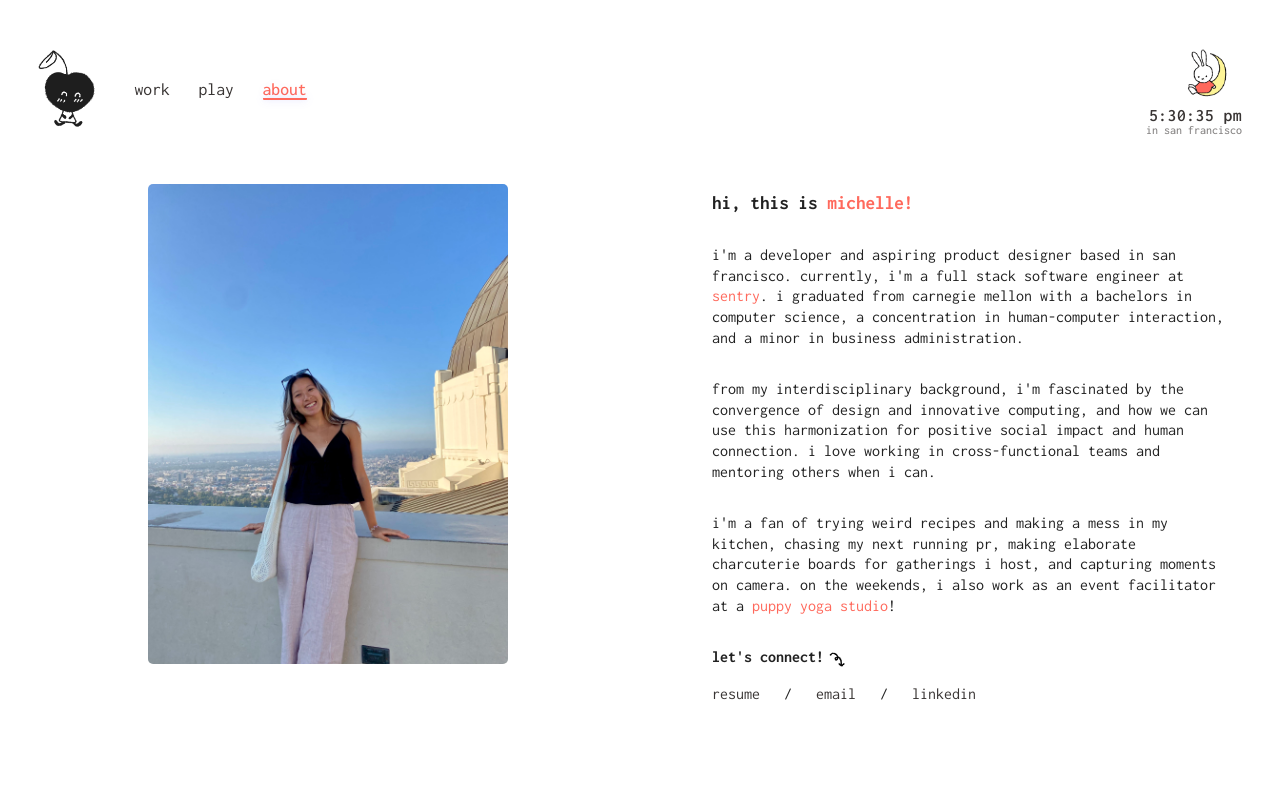
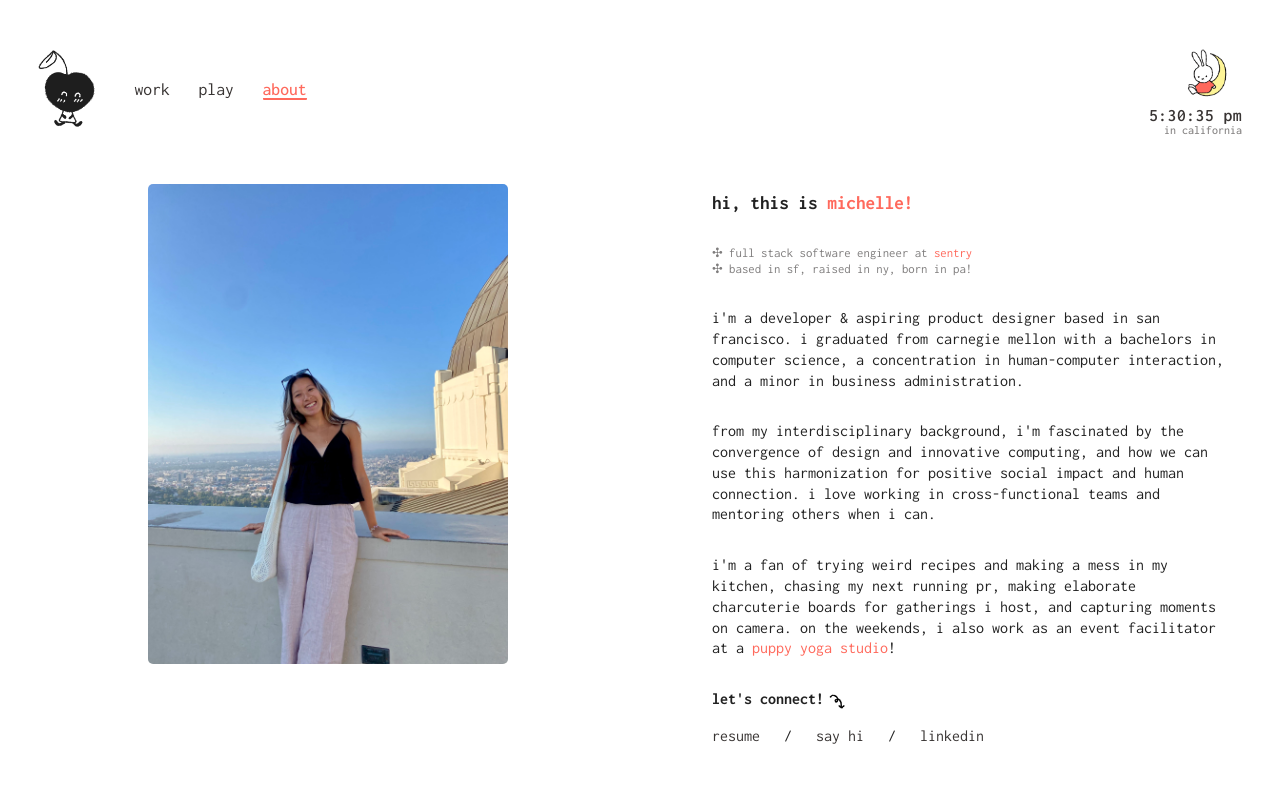
Before and after one commit to michellewzhang/portfolio, a React (Create React App) app: page /about in a window 1280 px wide. Shown: the top 800 px of the page. Built offline with nearby package versions, Linux system fonts and the light colour scheme.

Commit message:
make grey var

```diff
--- a/src/App/App.css
+++ b/src/App/App.css
@@ -74,7 +74,6 @@
 .navigation a.active {
   color: var(--highlight);
   font-weight: 500;
-  text-shadow: 0 0 20px rgba(135, 135, 250, 0.1);
 }
 
 .navigation .link-decoration {
@@ -84,13 +83,11 @@
 /* Active link underline effects */
 .navigation a.active .link-decoration::after {
   transform: scaleX(1);
-  box-shadow: 0 0 8px rgba(135, 135, 250, 0.3);
 }
 
 .navigation a.active .link-decoration::before {
   transform: scaleX(1);
   opacity: 1;
-  box-shadow: 0 0 4px rgba(135, 135, 250, 0.2);
 }
 
 /* Back to top button */
--- a/src/components/About/About.css
+++ b/src/components/About/About.css
@@ -39,6 +39,12 @@
   line-height: 1.3;
 }
 
+.about-description-small {
+  line-height: 1.3;
+  font-size: 0.8rem;
+  color: var(--grey);
+}
+
 .connect-title {
   font-size: 1rem;
   font-weight: bold;
--- a/src/components/About/About.js
+++ b/src/components/About/About.js
@@ -104,9 +104,16 @@ export default function About() {
                 </FadeInSection>
 
                 <FadeInSection>
+                  <div className="about-description-small">
+                   ✣ full stack software engineer at <a className="highlight-link" href="https://sentry.io/welcome/" target="_blank" rel="noopener noreferrer">sentry</a>
+                   <br></br>
+                   ✣ based in sf, raised in ny, born in pa!
+                  </div>
+                </FadeInSection>
+
+                <FadeInSection>
                   <div className="about-description">
-                    i'm a developer and aspiring product designer based in san francisco.
-                    currently, i'm a full stack software engineer at <a className="highlight-link" href="https://sentry.io/welcome/" target="_blank" rel="noopener noreferrer">sentry</a>.
+                    i'm a developer & aspiring product designer based in san francisco.
                     i graduated from carnegie mellon with a bachelors in computer science, a concentration in human-computer interaction,
                     and a minor in business administration.
                   </div>
@@ -139,7 +146,7 @@ export default function About() {
                     <span> &nbsp; / &nbsp; </span>
                     <a
                         href="mailto:mwzhang@alumni.cmu.edu"
-                        target="_blank" rel="noopener noreferrer"><span>email</span>
+                        target="_blank" rel="noopener noreferrer"><span>say hi</span>
                     </a>
                     <span> &nbsp; / &nbsp; </span>
                     <a
--- a/src/components/Clock/Clock.css
+++ b/src/components/Clock/Clock.css
@@ -4,7 +4,6 @@
   align-items: flex-end;
   justify-content: center;
   padding: 0.5rem 1rem;
-  background: rgba(255, 255, 255, 0.1);
   border-radius: 12px;
   min-width: 120px;
   text-align: right;
--- a/src/components/Clock/Clock.js
+++ b/src/components/Clock/Clock.js
@@ -46,7 +46,7 @@ const Clock = () => {
     >
       <img src={illustration} alt="illustration" className="illustration" />
       <div className="time">{formatTime(time)}</div>
-      <div className="timezone">in san francisco</div>
+      <div className="timezone">in california</div>
     </div>
   );
 };
--- a/src/components/Project/Project.js
+++ b/src/components/Project/Project.js
@@ -60,7 +60,7 @@ const SideNav = styled('div')({
 const TocHeader = styled('div')({
   fontSize: '0.7rem',
   fontWeight: '600',
-  color: 'rgba(0,0,0,0.6)',
+  color: 'var(--black)',
   textTransform: 'uppercase',
   letterSpacing: '1px',
   transform: 'rotate(-30deg)',
@@ -76,7 +76,7 @@ const TocHeader = styled('div')({
 const NavLink = styled('div')(({ active }) => ({
   fontSize: '0.75rem',
   fontWeight: active ? '500' : '400',
-  color: active ? 'var(--highlight)' : 'rgba(0,0,0,0.4)',
+  color: active ? 'var(--highlight)' : 'var(--grey)',
   cursor: 'pointer',
   transition: 'all 0.3s ease',
   textTransform: 'uppercase',
@@ -86,20 +86,6 @@ const NavLink = styled('div')(({ active }) => ({
   '&:hover': {
     color: 'var(--highlight)',
     transform: 'rotate(-30deg) translateX(-3px)',
-  },
-
-  '@media (max-width: 768px)': {
-    transform: 'none',
-    fontSize: '0.8rem',
-    padding: '0.5rem 1rem',
-    backgroundColor: active ? 'rgba(255, 105, 92, 0.1)' : 'transparent',
-    borderRadius: '20px',
-    border: active ? '1px solid var(--highlight)' : '1px solid transparent',
-
-    '&:hover': {
-      transform: 'none',
-      backgroundColor: 'rgba(255, 105, 92, 0.1)',
-    },
   },
 }));
 
@@ -144,7 +130,7 @@ const SectionTitle = styled('h1')({
 
 const SectionSubtitle = styled('p')({
   fontSize: '0.8rem',
-  color: 'rgba(0,0,0,0.4)',
+  color: 'var(--grey)',
   textAlign: 'left',
   fontWeight: '400',
   transition: 'all 0.3s ease',
@@ -222,7 +208,7 @@ const ProjectContainer = styled('span')({
 const ProjectTitle = styled('p')({
   fontSize: '0.8rem',
   fontWeight: 500,
-  color: 'rgba(0,0,0,0.4)',
+  color: 'var(--grey)',
   margin: 0,
   lineHeight: 1.2,
   marginTop: '0.4rem',
--- a/src/components/Ripe/Ripe.js
+++ b/src/components/Ripe/Ripe.js
@@ -25,7 +25,7 @@ function Ripe() {
 
   const specs = (
     <ProjectSpecs
-      role="UX designer"
+      role="UI designer"
       skills="user interface design, rapid prototyping"
       tools="Figma"
     />
--- a/src/index.css
+++ b/src/index.css
@@ -3,6 +3,7 @@
   --white: #ffffff;
   --highlight: #FF695C;
   --highlight-light: #ff6a5c47;
+  --grey: #7f7d7d;
 }
 
 body {
```
